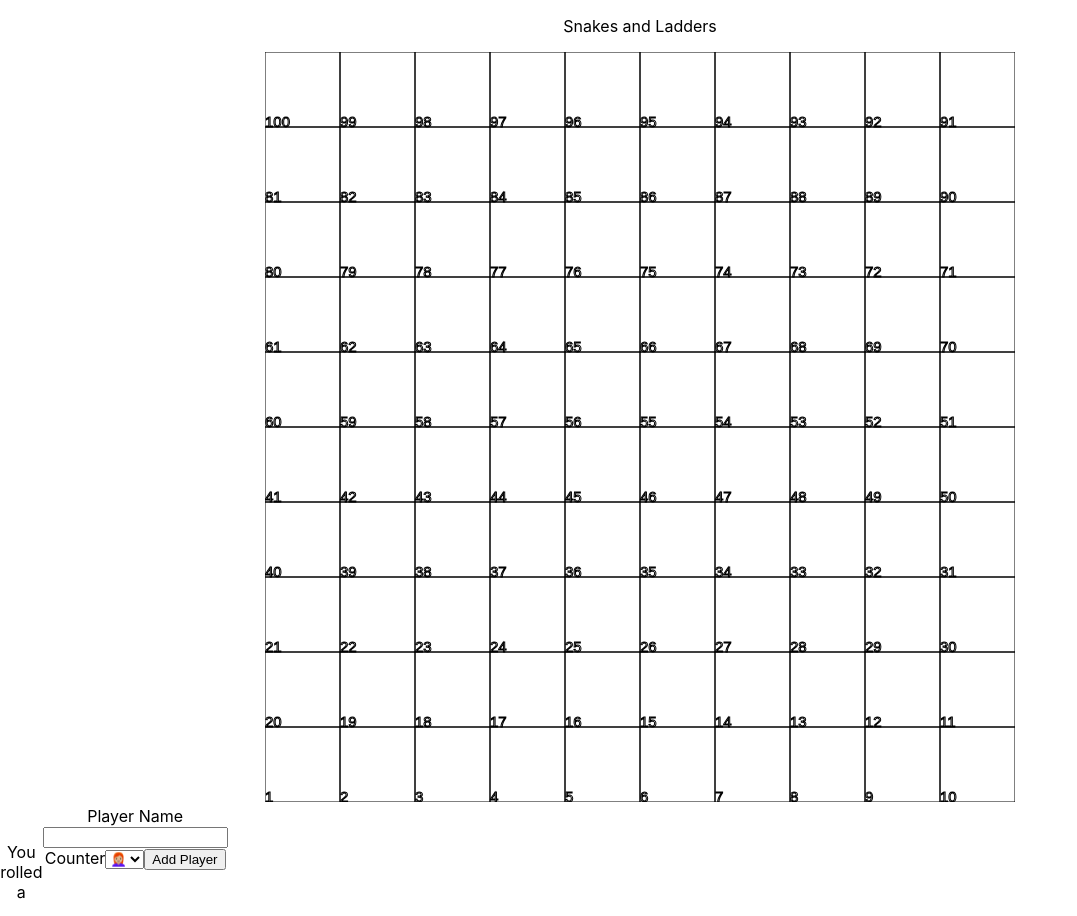
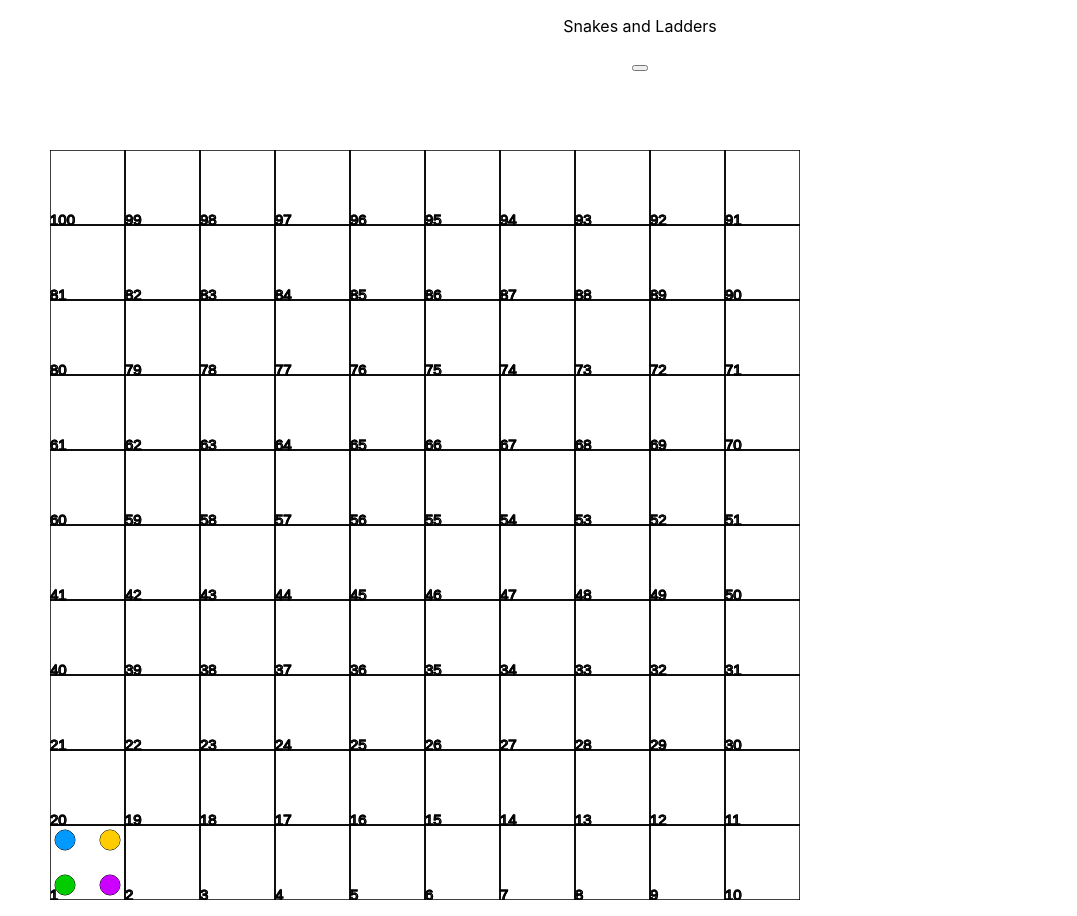
Before and after one commit to GiulianoDerosas/SnakesAndLadders, a React (Create React App) app in the folder client/: page / in a window 1280 px wide. Shown: the top 916 px of the page, without its empty margins (0-1077 px from the left). Built offline with nearby package versions, Linux system fonts and the light colour scheme.

Commit message:
counters move indepenantly

```diff
--- a/client/src/App.css
+++ b/client/src/App.css
@@ -3,9 +3,10 @@
 }
 
 .canvas {
+  position: absolute;
   position: center;
   left: 50px;
-  top: 50px;
+  top: 150px;
 }
 
 .under-board {
--- a/client/src/components/PlayerForm.js
+++ b/client/src/components/PlayerForm.js
@@ -19,13 +19,31 @@ const PlayerForm = ({addPlayer}) => {
 
     return (
         <form onSubmit={onSubmit}>
-            <label>Player Name</label>
-            <input
+            <label>Player One</label>
+            <input required placeholder="enter your name"
                 type="text"
                 onChange={onChange}
                 id="name"
             />
-            <label>Counter</label>
+            <label>Player Two</label>
+            <input required placeholder="enter your name"
+                type="text"
+                onChange={onChange}
+                id="name"
+            />
+            <label>Player Three</label>
+            <input placeholder="enter your name"
+                type="text"
+                onChange={onChange}
+                id="name"
+            />
+            <label>Player Four</label>
+            <input placeholder="enter your name"
+                type="text"
+                onChange={onChange}
+                id="name"
+            />
+            {/* <label>Counter</label>
             <select
                 id="playerCounter"
                 onChange={onChange}
@@ -34,8 +52,8 @@ const PlayerForm = ({addPlayer}) => {
                 <option value="👨🏾‍🦳">👨🏾‍🦳</option>
                 <option value="🦹🏻‍♀️">🦹🏻‍♀️</option>
                 <option value="💁🏾">💁🏾</option>
-            </select>
-            <button type='submit' id="save">Add Player</button>
+            </select> */}
+            <button type='submit' id="save">Start Game</button>
         </form>
     )
 }
--- a/client/src/components/Players.js
+++ b/client/src/components/Players.js
@@ -4,6 +4,8 @@ const Players = ({players}) => {
 
 
     const drawPlayers = ctx => {
+
+        if (players.length > 0 ) {
 
             ctx.clearRect(0, 0, 750, 750);
 
@@ -38,6 +40,13 @@ const Players = ({players}) => {
             ctx.fillStyle = '#cc00ff'
             ctx.fill()
             ctx.closePath()
+        } else {
+            ctx.clearRect(0, 0, 750, 750);
+            ctx.beginPath()
+            ctx.fillStyle = 'rgba(255, 255, 255, 0)'
+            ctx.closePath()
+
+        }
     }
 
     // players.filter(player, stuff => index === 1)
--- a/client/src/containers/game.js
+++ b/client/src/containers/game.js
@@ -33,39 +33,44 @@ const Game = () => {
         }
     }
 
-    // const startGame = () => {
+    useEffect(() => {
+        startGame()
 
-    //     const initPlayers = []
+    }, [])
 
-    //     let player_1 = {
-    //         xAxis: board[roll].xAxis,
-    //         yAxis: board[roll].yAxis,
-    //         index: 1
-    //     }
-    //     initPlayers.push(player_1)
+    const startGame = () => {
 
-    //     let player_2 = {
-    //         xAxis: board[roll].xAxis,
-    //         yAxis: board[roll].yAxis,
-    //         index: 2
-    //     }
-    //     initPlayers.push(player_2)
+        const initPlayers = []
 
-    //     let player_3 = {
-    //         xAxis: board[roll].xAxis,
-    //         yAxis: board[roll].yAxis,
-    //         index: 3
-    //     }
-    //     initPlayers.push(player_3)
+        let player_1 = {
+            xAxis: board[roll].xAxis,
+            yAxis: board[roll].yAxis,
+            index: 1
+        }
+        initPlayers.push(player_1)
 
-    //     let player_4 = {
-    //         xAxis: board[roll].xAxis,
-    //         yAxis: board[roll].yAxis,
-    //         index: 4
-    //     }
-    //     initPlayers.push(player_4)
-    //     setPlayers(initPlayers)
-    // }
+        let player_2 = {
+            xAxis: board[roll].xAxis,
+            yAxis: board[roll].yAxis,
+            index: 2
+        }
+        initPlayers.push(player_2)
+
+        let player_3 = {
+            xAxis: board[roll].xAxis,
+            yAxis: board[roll].yAxis,
+            index: 3
+        }
+        initPlayers.push(player_3)
+
+        let player_4 = {
+            xAxis: board[roll].xAxis,
+            yAxis: board[roll].yAxis,
+            index: 4
+        }
+        initPlayers.push(player_4)
+        setPlayers(initPlayers)
+    }
 
 
 
@@ -122,11 +127,14 @@ const Game = () => {
     return (
         <>
             <div>
+                <button onClick={rollDice}></button>
+            </div>
+            <div>
                 <GameBoard board={board} />
-                {/* <Players players={players} /> */}
+                <Players players={players} />
             </div>
 
-            <div className="under-board">
+            {/* <div className="under-board">
                 <div className="left-box">
                 <Dice/>
                 </div>
@@ -138,7 +146,7 @@ const Game = () => {
 
             <div>
             <PlayerList players={players}/>
-            </div>
+            </div> */}
         </>
     )
 
```
